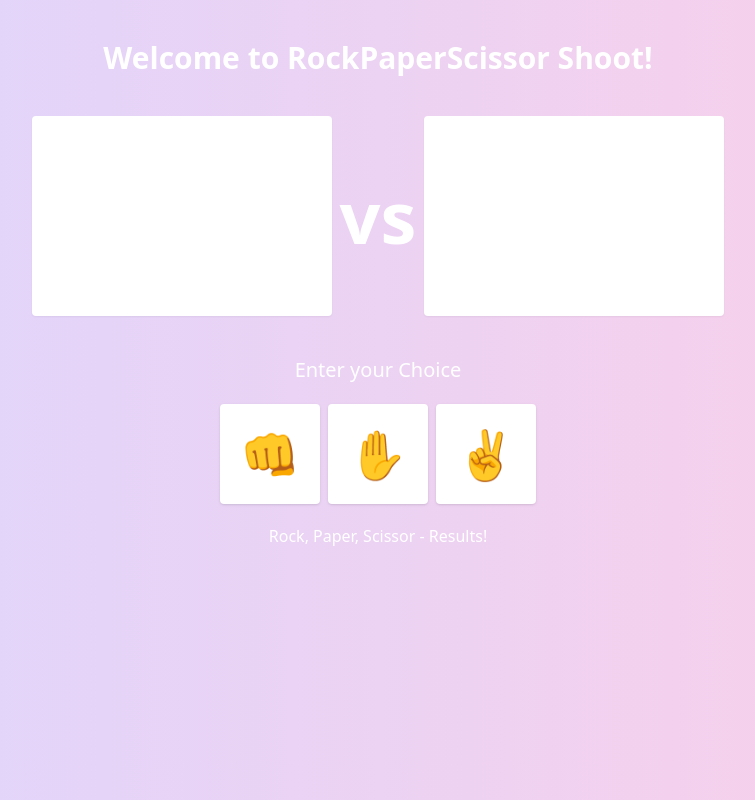
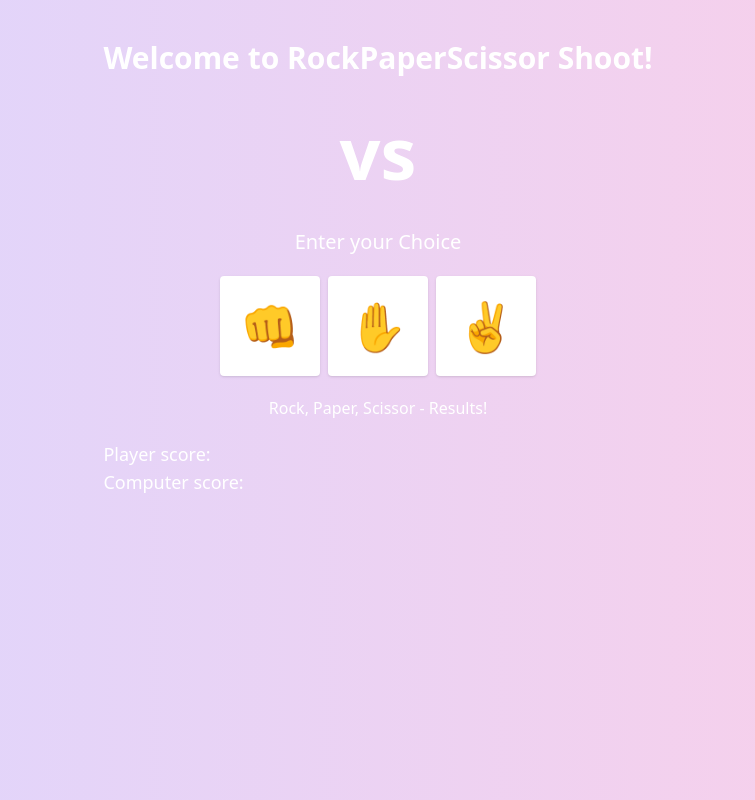
Before and after one commit to ImTrikk/RockPaperScissor, a React (Vite) app: page / in a window 1280 px wide. Shown: the whole page, without its empty margins (262-1017 px from the left). Built offline with nearby package versions, Linux system fonts and the light colour scheme.

Commit message:
update player choice

```diff
--- a/package.json
+++ b/package.json
@@ -10,6 +10,7 @@
     "preview": "vite preview"
   },
   "dependencies": {
+    "framer-motion": "^11.0.3",
     "react": "^18.2.0",
     "react-dom": "^18.2.0"
   },
--- a/src/App.jsx
+++ b/src/App.jsx
@@ -5,6 +5,10 @@ import { PlayerChoices } from "./components/PlayerChoices";
 import { Result } from "./components/Result";
 
 function App() {
+	const onChangePlayerChoice = (value) => {
+		console.log(value);
+	};
+
 	return (
 		<>
 			<div className="bg-gradient-to-r from-violet-200 to-pink-200 h-screen">
@@ -19,7 +23,9 @@ function App() {
 						<div>{/* <HandShake /> */}</div>
 						<div className="text-center pt-10 space-y-5">
 							<h1 className="text-xl text-white font-medium">Enter your Choice</h1>
-							<PlayerChoices />
+							<PlayerChoices
+								onChangePlayerChoice={(value) => onChangePlayerChoice(value)}
+							/>
 						</div>
 						<div className="text-center pt-5">
 							<Result />
--- a/src/components/DisplayChoice.jsx
+++ b/src/components/DisplayChoice.jsx
@@ -1,12 +1,12 @@
 export const DisplayChoice = () => {
 	return (
 		<>
-			<div className="flex items-center gap-2">
-				<div className="w-[300px] h-[200px] bg-white shadow-sm rounded"></div>
+			<div className="flex items-center justify-center gap-2">
+				{/* <div className="w-[300px] h-[200px] bg-white shadow-sm rounded"></div> */}
 				<div>
 					<h1 className="text-7xl text-white font-bold">vs</h1>
 				</div>
-				<div className="w-[300px] h-[200px] bg-white shadow-sm rounded"></div>
+				{/* <div className="w-[300px] h-[200px] bg-white shadow-sm rounded"></div> */}
 			</div>
 		</>
 	);
--- a/src/components/PlayerChoices.jsx
+++ b/src/components/PlayerChoices.jsx
@@ -1,20 +1,32 @@
-export const PlayerChoices = () => {
+export const PlayerChoices = ({ onChangePlayerChoice }) => {
+	const rock = () => {
+		onChangePlayerChoice("rock");
+	};
+
+	const paper = () => {
+		onChangePlayerChoice("paper");
+	};
+
+	const scissor = () => {
+		onChangePlayerChoice("scissor");
+	};
+
 	return (
 		<>
 			<div className="flex gap-2 items-center justify-center">
 				<div
 					className="bg-white rounded w-[100px] h-[100px] shadow hover:-translate-y-5 transform transition-transform ease-in-out duration-300 flex items-center justify-center text-5xl cursor-pointer"
-					onClick={{}}>
+					onClick={rock}>
 					👊
 				</div>
 				<div
 					className="bg-white rounded w-[100px] h-[100px] shadow hover:-translate-y-5 transform transition-transform ease-in-out duration-300 flex items-center justify-center text-5xl cursor-pointer"
-					onClick={{}}>
+					onClick={paper}>
 					✋
 				</div>
 				<div
 					className="bg-white rounded w-[100px] h-[100px] shadow hover:-translate-y-5 transform transition-transform ease-in-out duration-300 flex items-center justify-center text-5xl cursor-pointer"
-					onClick={{}}>
+					onClick={scissor}>
 					✌️
 				</div>
 			</div>
--- a/src/components/Result.jsx
+++ b/src/components/Result.jsx
@@ -1,8 +1,12 @@
 export const Result = () => {
 	return (
 		<>
-			<div>
+			<div className="">
 				<h1 className="text-white">Rock, Paper, Scissor - Results!</h1>
+				<div className="pt-5 flex flex-col items-start">
+					<h1 className="text-white text-lg">Player score: </h1>
+					<h1 className="text-white text-lg">Computer score: </h1>
+				</div>
 			</div>
 		</>
 	);
```
Also changed, not shown: 1 other file (tests, documents, lock files or other folders).
